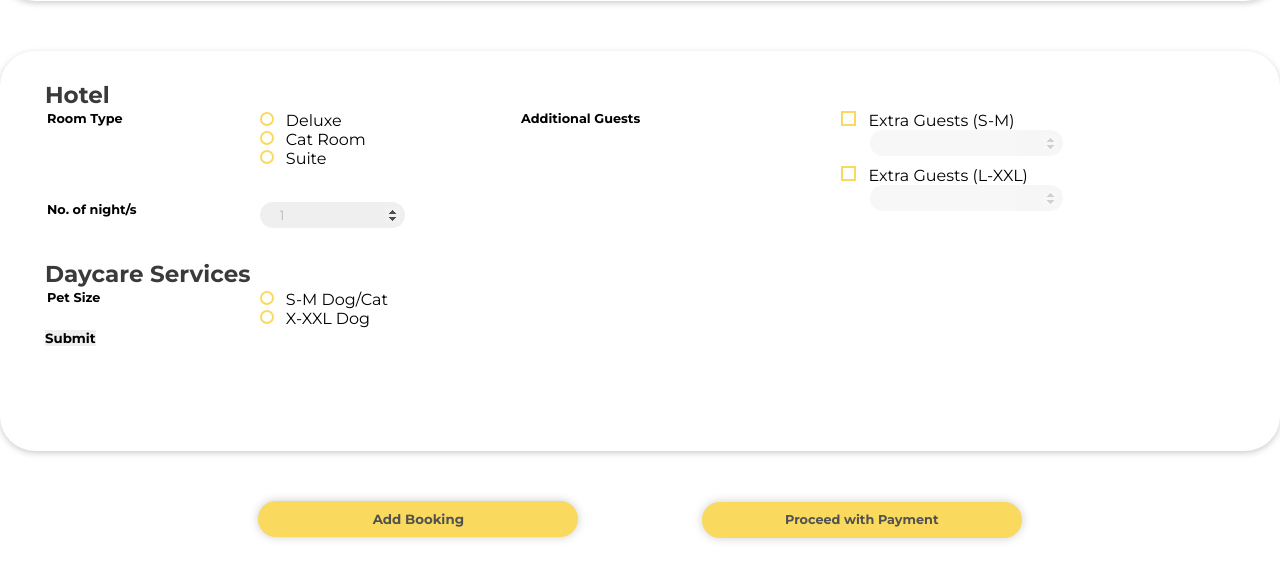
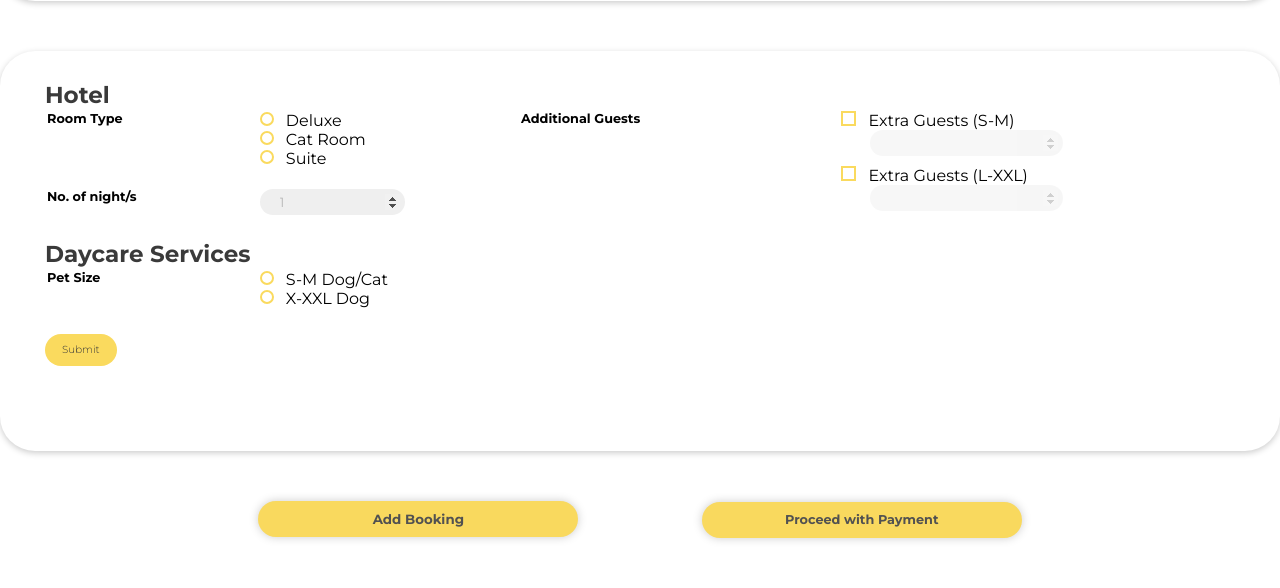
Before and after one commit to akbama/La-Luna, a PHP site: page /services.php in a window 1280 px wide; the page is wider, and only the part inside the window is pictured. Shown: the part 890-1478 px from the top of that part. Run offline with PHP 8.4, Linux system fonts and the light colour scheme; some libraries are stand-ins or nearby versions.

Commit message:
services css ud

```diff
--- a/Services/services.css
+++ b/Services/services.css
@@ -7,20 +7,22 @@
     box-shadow: 0px 2px 6px #CCCCCC;
     border-radius: 35px;
     margin-bottom: 50px;
-    padding: 30px 50px 30px 45px;
 }
 
 .customerdetailscontainer {
     height: 32%;
     margin-top: 50px;
+    padding: 30px 50px 30px 45px;
 }
 
 .spaservicecontainer {
     height: 65%;
+    padding: 30px 50px 80px 45px;
 }
 
 .hotelcontainer {
     height: 50%;
+    padding: 30px 50px 80px 45px;
 }
 
 .buttons {
@@ -559,6 +561,28 @@
     background: #999;
   }
 
+
+::placeholder {
+  color: gray;
+  opacity: 0.5;
+}
+
+#submit-btn
+{
+  margin-top: 2%;
+  position: center;
+  text-align: center;
+  top: 0.5%;
+  width: 7em;
+  font-size: 0.8vw;
+  background-color: #FADA5E;
+  border: none;
+  border-radius: 35px;
+  font-weight: 200;
+  height: 4vh;
+  color: #3a3a3a;
+}
+
 /* SIDEBAR NAV */
 
 @import url("https://maxcdn.bootstrapcdn.com/bootstrap/4.3.1/css/bootstrap.min.css");
@@ -718,9 +742,3 @@
 .sidebar:hover a.active-page > i{
   color: #FADA5E;
 }
-
-
-::placeholder {
-  color: gray;
-  opacity: 0.5;
-}
--- a/Services/services.php
+++ b/Services/services.php
@@ -175,7 +175,7 @@
                 <td><input type = "checkbox" id = "op" name = "op8" value = "Lux Whitening Shampoo" price = "150"> &ensp;Lux Whitening Shampoo</td></td>
               </tr>
             </table></div>
-            <button type = "button" onclick = "addToCart()"> Submit </button>
+            <button type = "button" id = "submit-btn" onclick = "addToCart()"> Submit </button>
       </div>
         <div class = "spapic">
             <img id = "pic" src = "../Pictures/woman_with_dog.png">
@@ -226,7 +226,7 @@
           </td>
           </tr>
         </table>
-        <button type = "button" onclick = "addToCart2()"> Submit </button>
+        <button type = "button" id = "submit-btn" onclick = "addToCart2()"> Submit </button>
     </div>
     <input type="hidden" id = "totalspacontainer">
     <input type="hidden" id = "totalspadiscountedcontainer" name = "totalspa">
```
